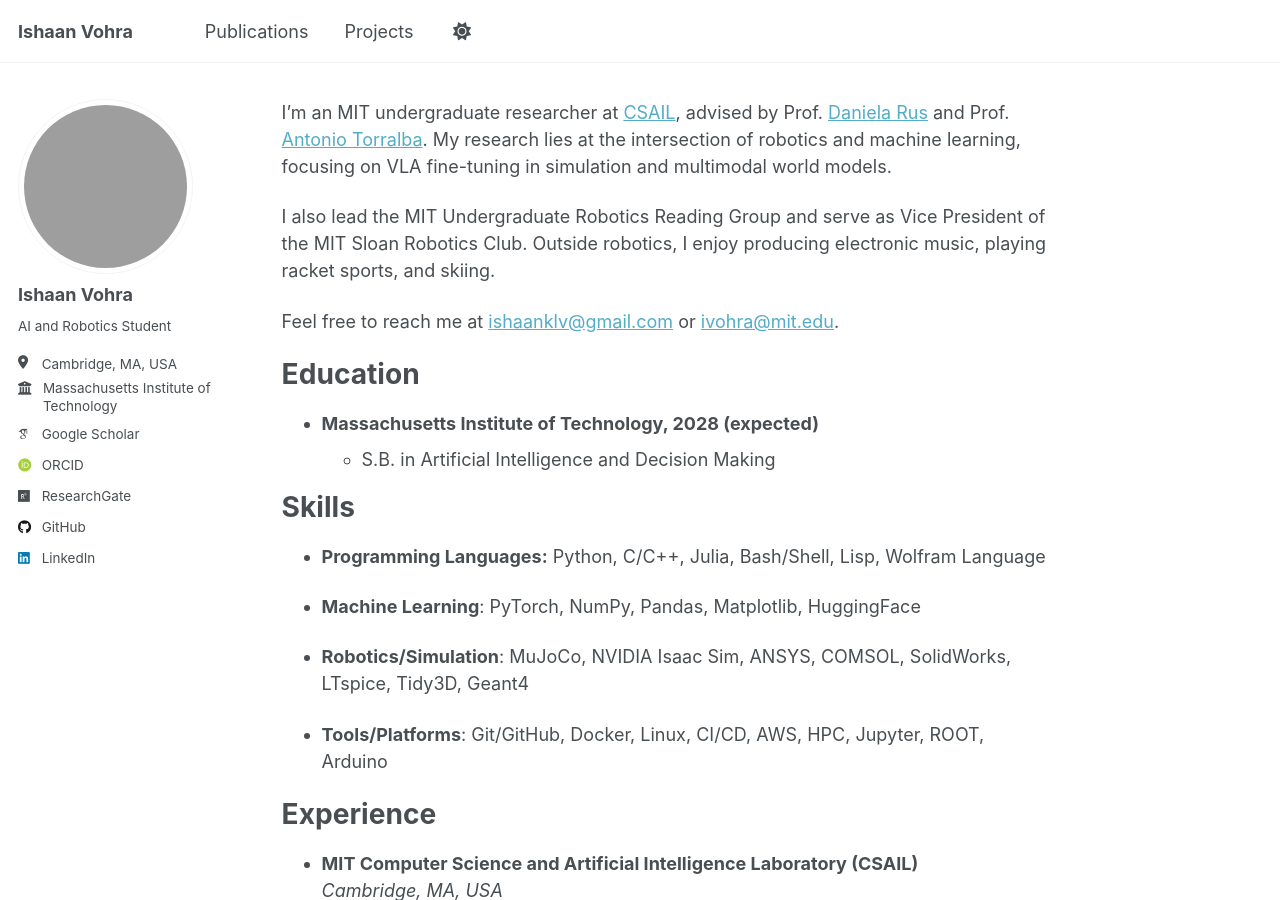
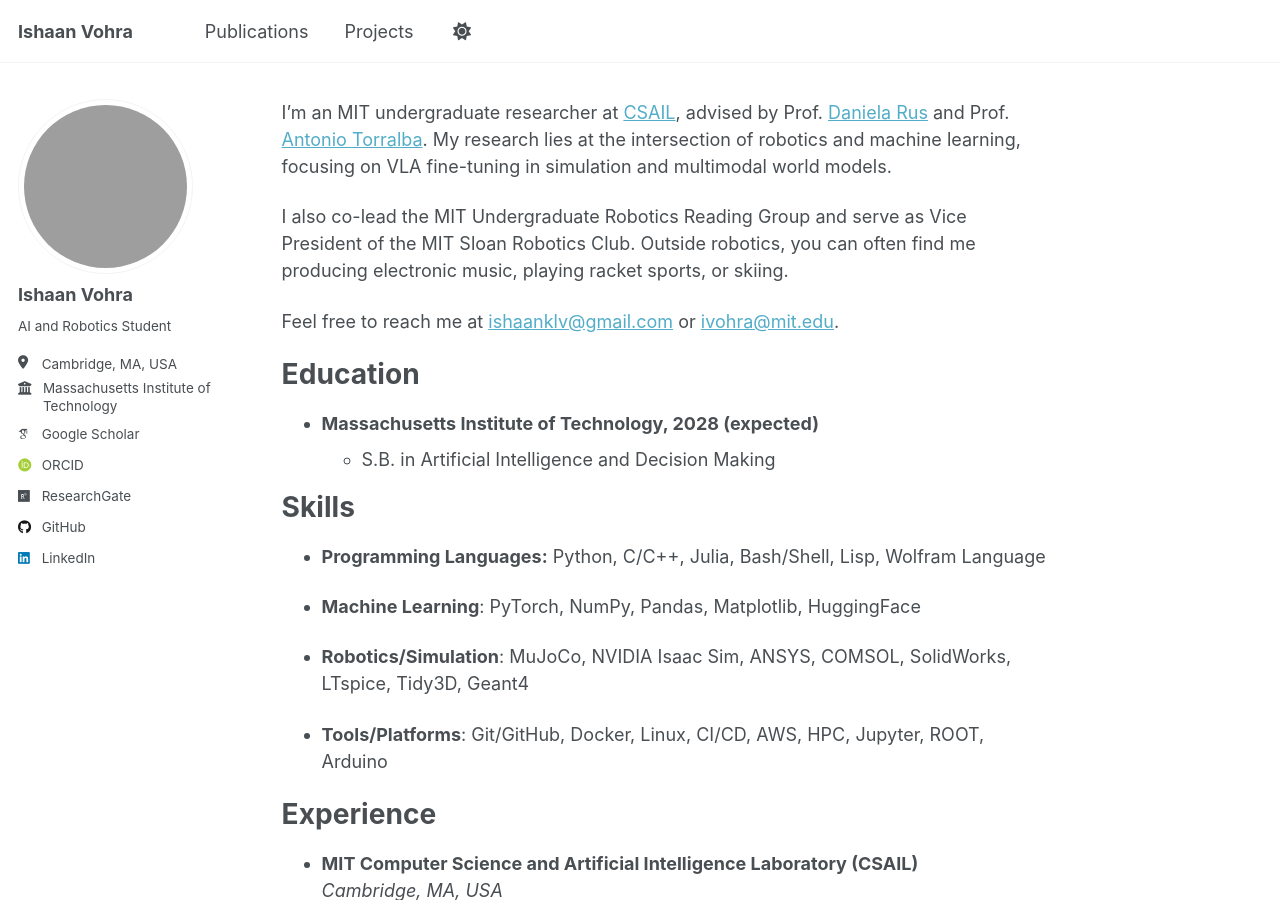
Before and after one commit to Ishaan-vohra/Ishaan-vohra.github.io, a Jekyll site: the page built from _pages/about.md, in a window 1280 px wide and 900 px high. Built offline with Jekyll 4.4.1, drawn with Linux system fonts in a browser that asks for light colours; some web fonts are replaced; a script that is not in the unit is left out.

Commit message:
Update about.md

```diff
--- a/_pages/about.md
+++ b/_pages/about.md
@@ -9,7 +9,7 @@ redirect_from:
 
 I'm an MIT undergraduate researcher at [CSAIL](https://www.csail.mit.edu/), advised by Prof. [Daniela Rus](https://danielarus.csail.mit.edu/) and Prof. [Antonio Torralba](https://groups.csail.mit.edu/vision/torralbalab/). My research lies at the intersection of robotics and machine learning, focusing on VLA fine-tuning in simulation and multimodal world models.
 
-I also lead the MIT Undergraduate Robotics Reading Group and serve as Vice President of the MIT Sloan Robotics Club. Outside robotics, I enjoy producing electronic music, playing racket sports, and skiing.
+I also co-lead the MIT Undergraduate Robotics Reading Group and serve as Vice President of the MIT Sloan Robotics Club. Outside robotics, you can often find me producing electronic music, playing racket sports, or skiing.
 
 Feel free to reach me at <ishaanklv@gmail.com> or <ivohra@mit.edu>.
 
```
